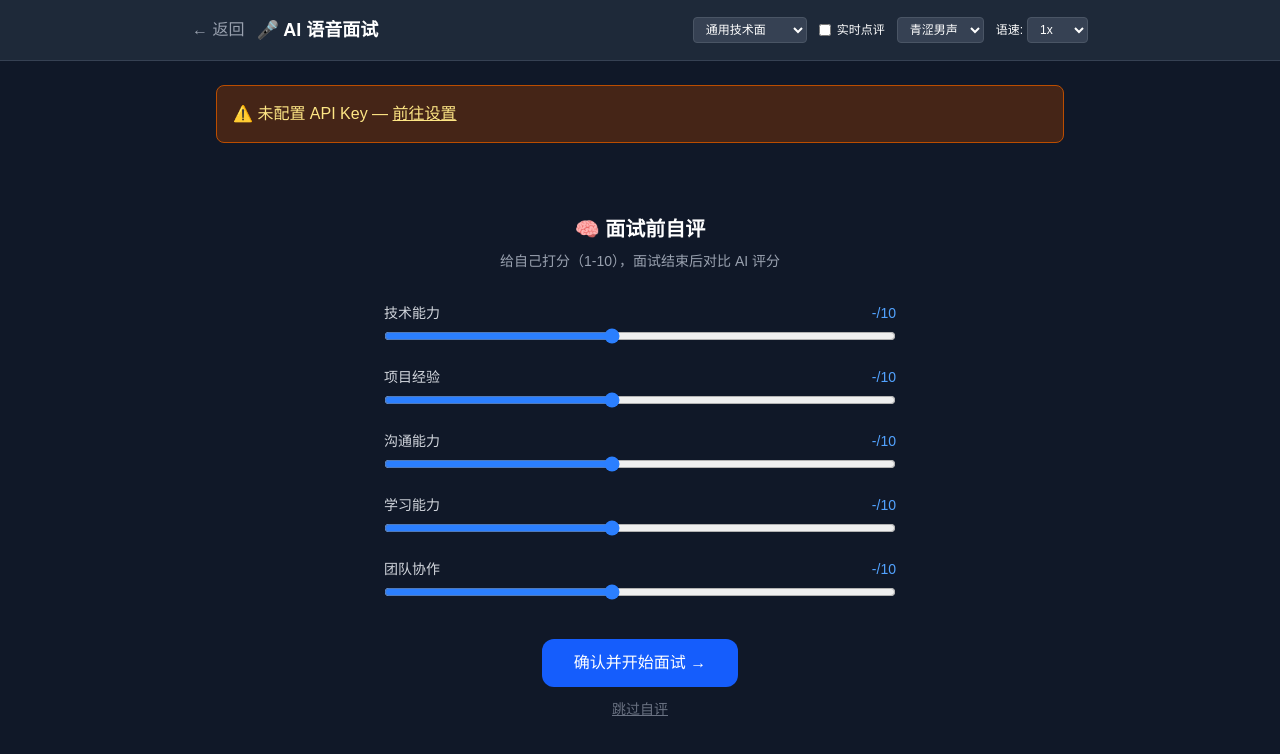
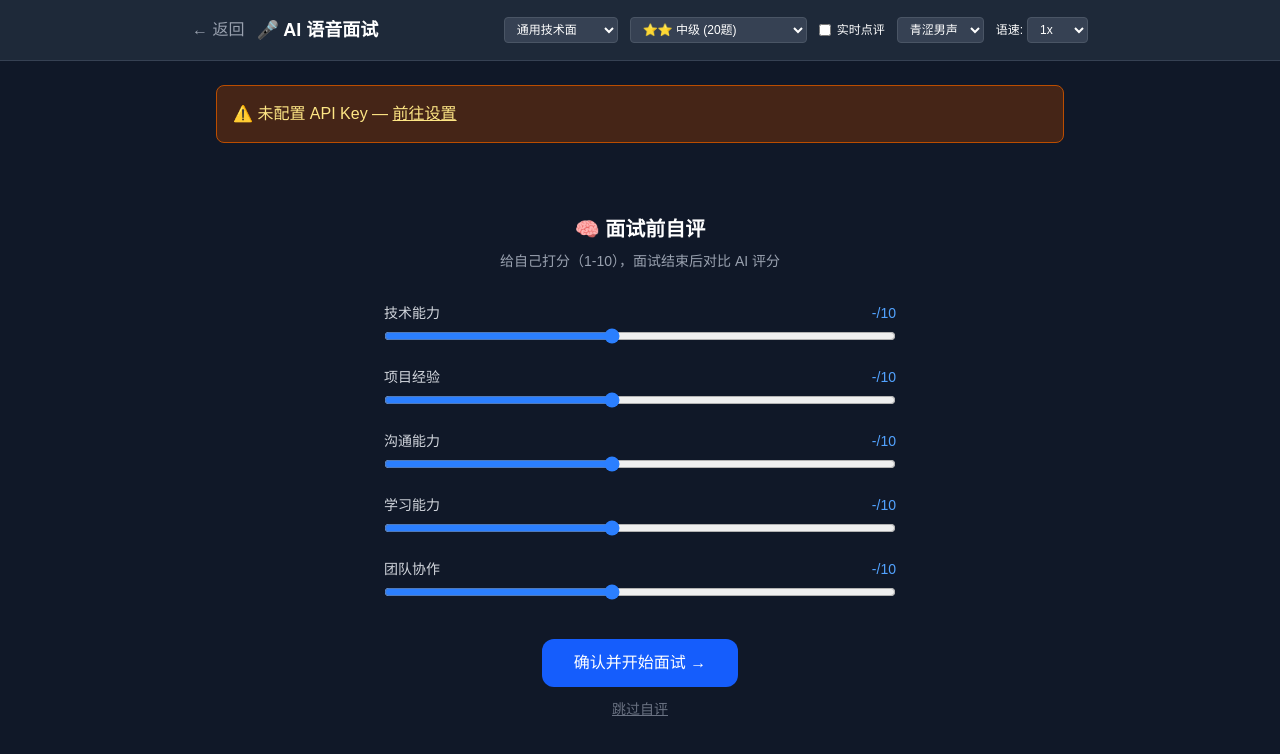
Before and after one commit to retfings/recruit-agent, a Next.js app: page /interview/1 in a window 1280 px wide. Shown: the top 754 px of the page. Built offline with nearby package versions, Linux system fonts and the light colour scheme.

Commit message:
feat: 5 difficulty levels — 10/20/30/40/50 questions per interview

```diff
--- a/src/app/api/interview/chat-stream/route.ts
+++ b/src/app/api/interview/chat-stream/route.ts
@@ -24,11 +24,14 @@ const TEMPLATE_PROMPTS: Record<string, string> = {
 export async function POST(req: NextRequest) {
   try {
     const body = await req.json();
-    const { history, jobTitle, template } = body as {
+    const { history, jobTitle, template, difficulty } = body as {
       history: { role: string; content: string; intent?: string; feedback?: any }[];
       jobTitle?: string;
       template?: string;
+      difficulty?: number;
     };
+
+    const targetRounds = difficulty ? difficulty * 10 : 20;
 
     const apiKey = process.env.DEEPSEEK_API_KEY;
     if (!apiKey) {
@@ -62,7 +65,7 @@ ${templatePrompt}
 2. 每次只问一个问题，不要一次问多个
 3. 根据候选人的回答动态调整下一个问题——可以追问细节、深挖技术点、切换话题
 4. 覆盖维度：技术深度、项目经验、解决问题能力、沟通表达、团队协作、学习能力、职业规划
-5. 面试总共约 5-7 轮
+5. 面试总共约 ${targetRounds} 轮，当收集到足够信息后结束
 6. 最后一轮（isComplete=true 时），问题必须是："好的，我们今天的面试就到这里。你对我们公司或者这个岗位还有什么想了解的吗？"
 7. 提问风格专业但不冷酷，就像一个经验丰富的面试官
 
--- a/src/app/interview/[token]/page.tsx
+++ b/src/app/interview/[token]/page.tsx
@@ -28,6 +28,14 @@ const INTERVIEW_TEMPLATES = [
   { id: "数据分析", label: "数据分析/科学", desc: "SQL/数据清洗、统计推断、AB 实验设计、可视化叙事" },
   { id: "行为面试", label: "行为面试", desc: "STAR 法则：团队协作、冲突处理、领导力、压力应对" },
   { id: "管理岗", label: "管理岗", desc: "团队建设、项目管理、战略规划、人才培养" },
+];
+
+const DIFFICULTY_LEVELS = [
+  { level: 1, label: "⭐ 初级", questions: 10, desc: "基础摸底" },
+  { level: 2, label: "⭐⭐ 中级", questions: 20, desc: "全面考察" },
+  { level: 3, label: "⭐⭐⭐ 高级", questions: 30, desc: "深度挖掘" },
+  { level: 4, label: "⭐⭐⭐⭐ 资深", questions: 40, desc: "架构综合" },
+  { level: 5, label: "⭐⭐⭐⭐⭐ 专家", questions: 50, desc: "全维度" },
 ];
 
 const SELF_ASSESS_DIMS = [
@@ -64,6 +72,7 @@ export default function InterviewPage() {
   const [voiceId, setVoiceId] = useState("male-qn-qingse");
   const [speed, setSpeed] = useState(1);
   const [template, setTemplate] = useState("");
+  const [difficulty, setDifficulty] = useState(2);
   const [messages, setMessages] = useState<ChatMessage[]>([]);
   const [currentAnswer, setCurrentAnswer] = useState("");
   const [loading, setLoading] = useState(false);
@@ -94,6 +103,9 @@ export default function InterviewPage() {
     return () => clearTimeout(t);
   }, [countdown, phase, apiKey]);
 
+  // Get target question count for current difficulty
+  const targetQuestions = DIFFICULTY_LEVELS.find((d) => d.level === difficulty)?.questions || 20;
+
   const speak = useCallback(async (text: string): Promise<string | null> => {
     const key = apiKey || localStorage.getItem(STORAGE_KEY);
     if (!key) { setError("未配置 API Key"); return null; }
@@ -111,7 +123,7 @@ export default function InterviewPage() {
     try {
       const turns = history.filter((m) => m.role === "interviewer" || m.role === "candidate").map((m) => ({ role: m.role as "interviewer" | "candidate", content: m.content, intent: m.intent, feedback: m.feedback }));
       const res = await fetch("/api/interview/chat-stream", {
-        method: "POST", headers: { "Content-Type": "application/json" }, body: JSON.stringify({ history: turns, jobTitle: jobDesc || jobTitle, template: template || undefined }), signal: ac.signal,
+        method: "POST", headers: { "Content-Type": "application/json" }, body: JSON.stringify({ history: turns, jobTitle: jobDesc || jobTitle, template: template || undefined, difficulty }), signal: ac.signal,
       });
       if (!res.ok) throw new Error((await res.json()).error || "请求失败");
       const reader = res.body!.getReader();
@@ -142,7 +154,7 @@ export default function InterviewPage() {
       if (err.name === "AbortError") return null;
       setError(err.message); return null;
     } finally { setLoading(false); setStreamText(""); abortRef.current = null; }
-  }, [jobTitle, jobDesc, template]);
+  }, [jobTitle, jobDesc, template, difficulty]);
 
   const startInterview = async () => {
     setPhase("qa"); setError("");
@@ -239,6 +251,9 @@ export default function InterviewPage() {
                 </span>
               )}
             </div>
+            <select value={difficulty} onChange={(e) => setDifficulty(Number(e.target.value))} className="bg-gray-700 border border-gray-600 text-white rounded px-2 py-1 outline-none text-xs" title={DIFFICULTY_LEVELS.find(d=>d.level===difficulty)?.desc}>
+              {DIFFICULTY_LEVELS.map((d) => <option key={d.level} value={d.level}>{d.label} ({d.questions}题)</option>)}
+            </select>
             <label className="flex items-center gap-1.5 text-xs cursor-pointer select-none">
               <input type="checkbox" checked={showFeedback} onChange={(e) => setShowFeedback(e.target.checked)} className="w-3 h-3 accent-green-500" />
               实时点评
```
